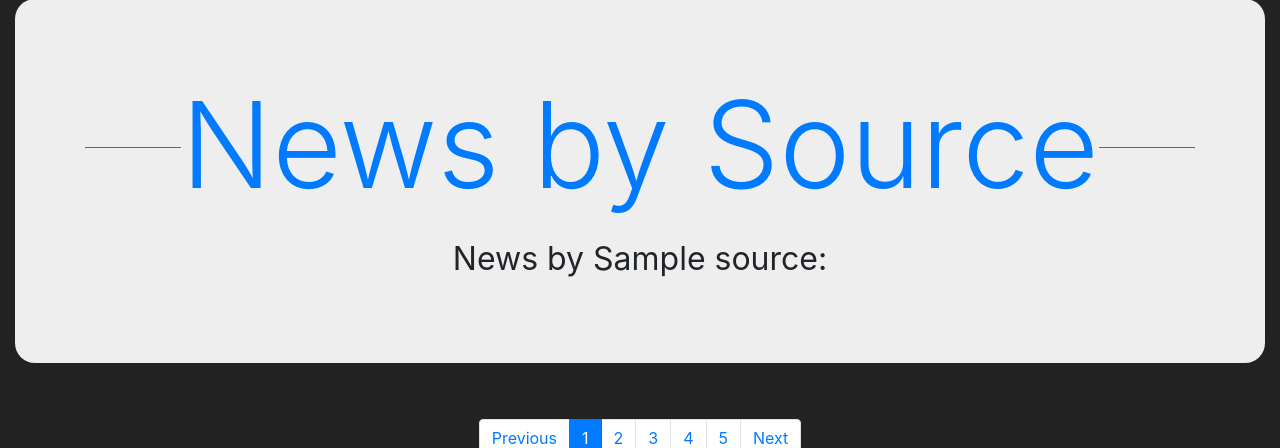
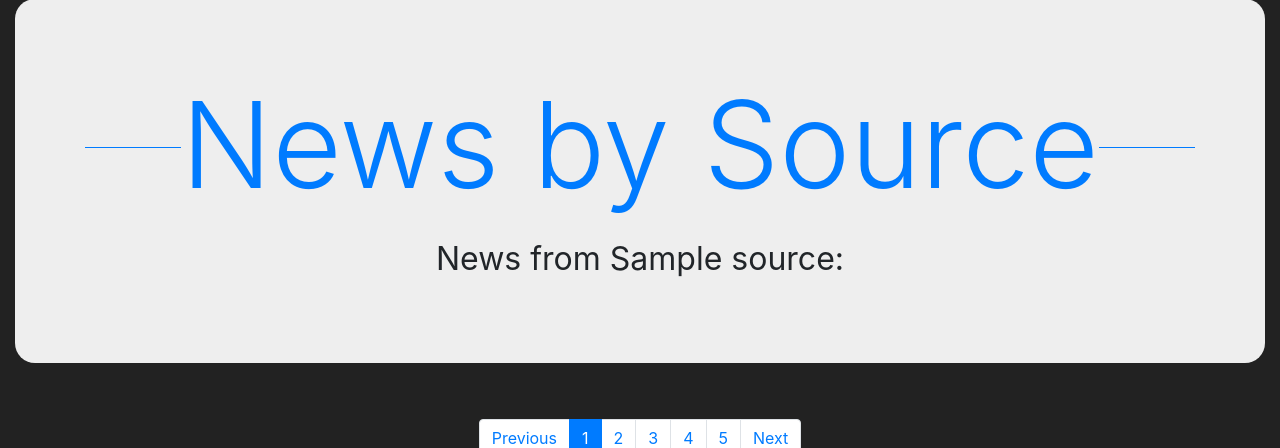
Before and after one commit to eceo902/SETView, a Flask app: template templates/source.html in a window 1280 px wide. Shown: the part 119-567 px from the top of the page. Run offline with Flask 2, Linux system fonts and the light colour scheme; the template is opened without the code that fills it: most values are stand-ins (such as "Sample title", 1, 10 or a date in 2020); grey boxes marked "Sample" are stand-in pictures.

Commit message:
changed by to from in sources

```diff
--- a/templates/source.html
+++ b/templates/source.html
@@ -21,7 +21,7 @@
 <div class="jumbotron jumbotron-fluid">
   <div class="container">
     <h1 class="display-4" style="text-align:center; font-size:7.5em;">News by Source</h1>
-    <p style="text-align:center; font-size:2em;">News by {{source}}:</p>
+    <p style="text-align:center; font-size:2em;">News from {{source}}:</p>
   </div>
 </div>
 
```
